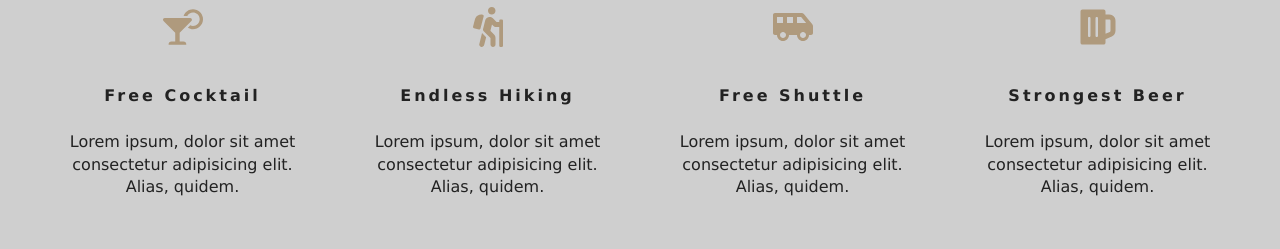
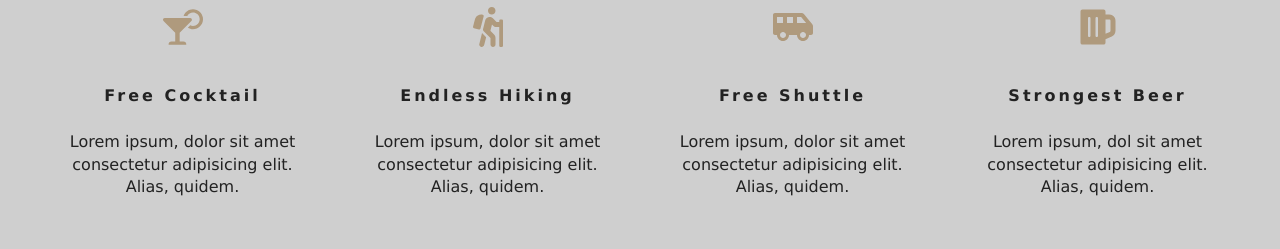
Before and after one commit to poly4concept/resort-hotel, a React (Create React App) app: page / in a window 1280 px wide. Shown: the part 1000-1249 px from the top of the page. Built offline with nearby package versions, Linux system fonts and the light colour scheme; no server answers.

Commit message:
change a description message

```diff
--- a/src/components/Services.js
+++ b/src/components/Services.js
@@ -23,7 +23,7 @@ export class Services extends Component {
             {
                 icon: <FaBeer/>,
                 title: "Strongest Beer",
-                info: "Lorem ipsum, dolor sit amet consectetur adipisicing elit. Alias, quidem."
+                info: "Lorem ipsum, dol sit amet consectetur adipisicing elit. Alias, quidem."
             }
         ]
     }
```
